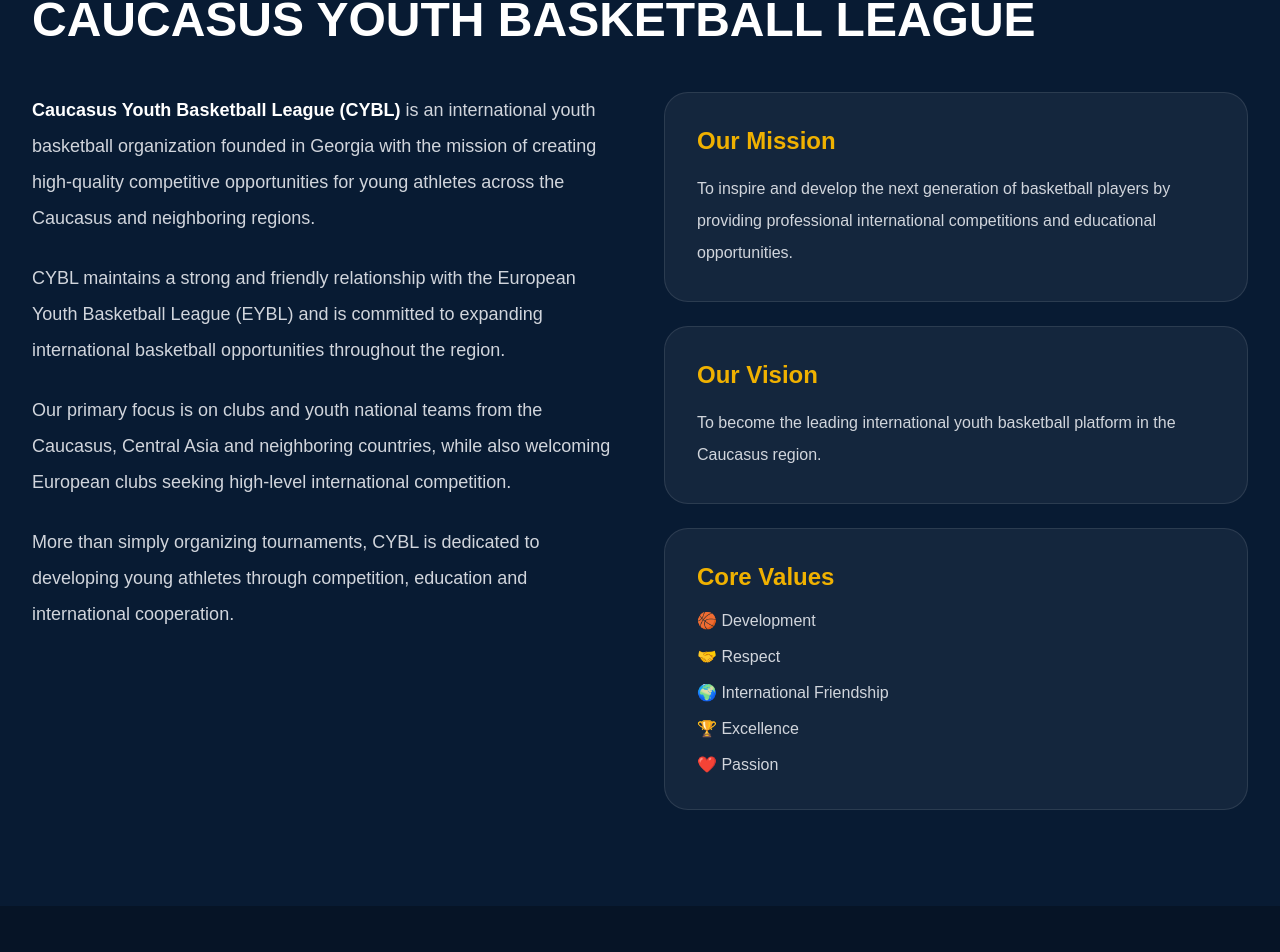
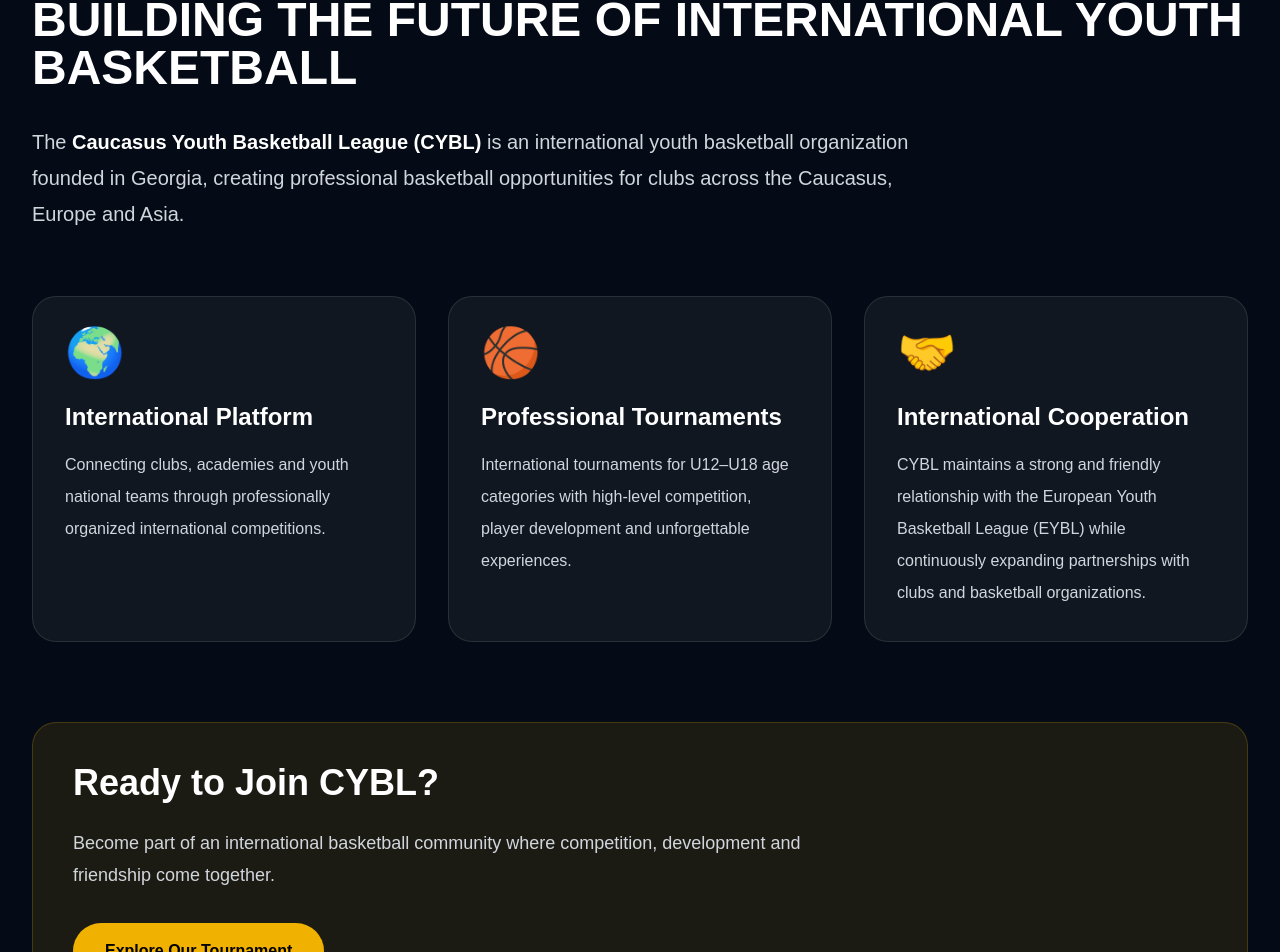
Before and after one commit to cyblofficial/cybl-website, a Next.js app: page / in a window 1280 px wide. Shown: the part 1109-2061 px from the top of the page. Built offline with nearby package versions, Linux system fonts and the light colour scheme.

Commit message:
Add Why CYBL section

```diff
--- /dev/null
+++ b/app/components/home/WhyCYBL.tsx
@@ -0,0 +1,89 @@
+export default function WhyCYBL() {
+  return (
+    <section className="bg-[#050B16] px-8 py-24 text-white">
+      <div className="mx-auto max-w-7xl">
+
+        <p className="font-bold uppercase tracking-[6px] text-yellow-500">
+          WHY CHOOSE CYBL
+        </p>
+
+        <h2 className="mt-4 text-5xl font-black uppercase">
+          Building the Future of International Youth Basketball
+        </h2>
+
+        <p className="mt-8 max-w-4xl text-xl leading-9 text-gray-300">
+          The <strong className="text-white">Caucasus Youth Basketball League (CYBL)</strong> is an
+          international youth basketball organization founded in Georgia,
+          creating professional basketball opportunities for clubs across the
+          Caucasus, Europe and Asia.
+        </p>
+
+        <div className="mt-16 grid gap-8 md:grid-cols-3">
+
+          <div className="rounded-3xl border border-white/10 bg-white/5 p-8">
+            <div className="text-5xl">🌍</div>
+
+            <h3 className="mt-6 text-2xl font-bold">
+              International Platform
+            </h3>
+
+            <p className="mt-4 leading-8 text-gray-300">
+              Connecting clubs, academies and youth national teams through
+              professionally organized international competitions.
+            </p>
+          </div>
+
+          <div className="rounded-3xl border border-white/10 bg-white/5 p-8">
+            <div className="text-5xl">🏀</div>
+
+            <h3 className="mt-6 text-2xl font-bold">
+              Professional Tournaments
+            </h3>
+
+            <p className="mt-4 leading-8 text-gray-300">
+              International tournaments for U12–U18 age categories with
+              high-level competition, player development and unforgettable
+              experiences.
+            </p>
+          </div>
+
+          <div className="rounded-3xl border border-white/10 bg-white/5 p-8">
+            <div className="text-5xl">🤝</div>
+
+            <h3 className="mt-6 text-2xl font-bold">
+              International Cooperation
+            </h3>
+
+            <p className="mt-4 leading-8 text-gray-300">
+              CYBL maintains a strong and friendly relationship with the
+              European Youth Basketball League (EYBL) while continuously
+              expanding partnerships with clubs and basketball organizations.
+            </p>
+          </div>
+
+        </div>
+
+        <div className="mt-20 rounded-3xl border border-yellow-500/20 bg-yellow-500/10 p-10">
+
+          <h3 className="text-4xl font-black">
+            Ready to Join CYBL?
+          </h3>
+
+          <p className="mt-6 max-w-3xl text-lg leading-8 text-gray-300">
+            Become part of an international basketball community where
+            competition, development and friendship come together.
+          </p>
+
+          <a
+            href="/tournaments/summer-league"
+            className="mt-8 inline-block rounded-full bg-yellow-500 px-8 py-4 font-bold text-black hover:bg-yellow-400"
+          >
+            Explore Our Tournament
+          </a>
+
+        </div>
+
+      </div>
+    </section>
+  );
+}
--- a/app/page.tsx
+++ b/app/page.tsx
@@ -1,15 +1,17 @@
 import Header from "./components/layout/Header";
 import Hero from "./components/home/Hero";
+import WhyCYBL from "./components/home/WhyCYBL";
+import UpcomingTournament from "./components/home/UpcomingTournament";
 import AboutSection from "./components/home/AboutSection";
-import UpcomingTournament from "./components/home/UpcomingTournament";
 
 export default function Home() {
   return (
     <>
       <Header />
       <Hero />
+      <WhyCYBL />
+      <UpcomingTournament />
       <AboutSection />
-      <UpcomingTournament />
     </>
   );
 }
```
